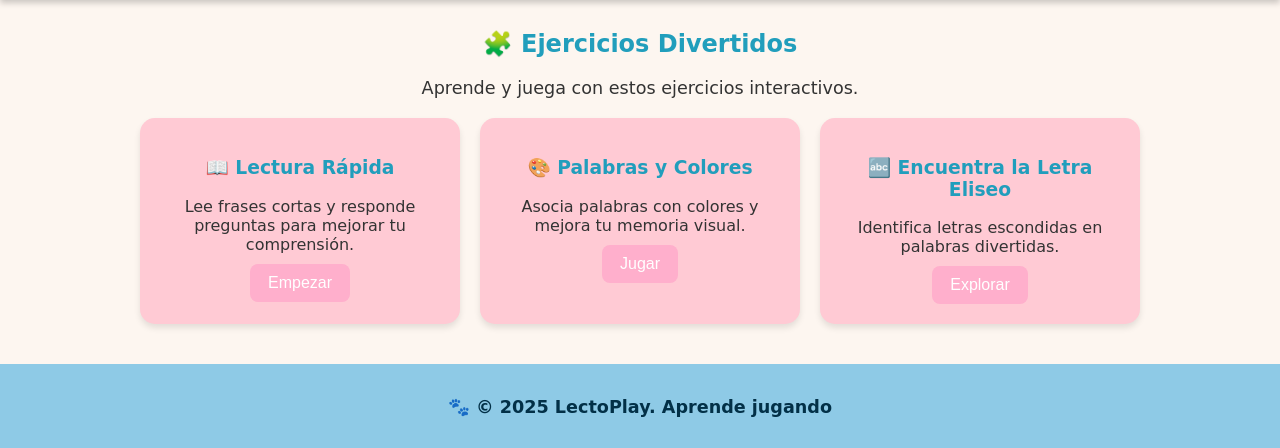
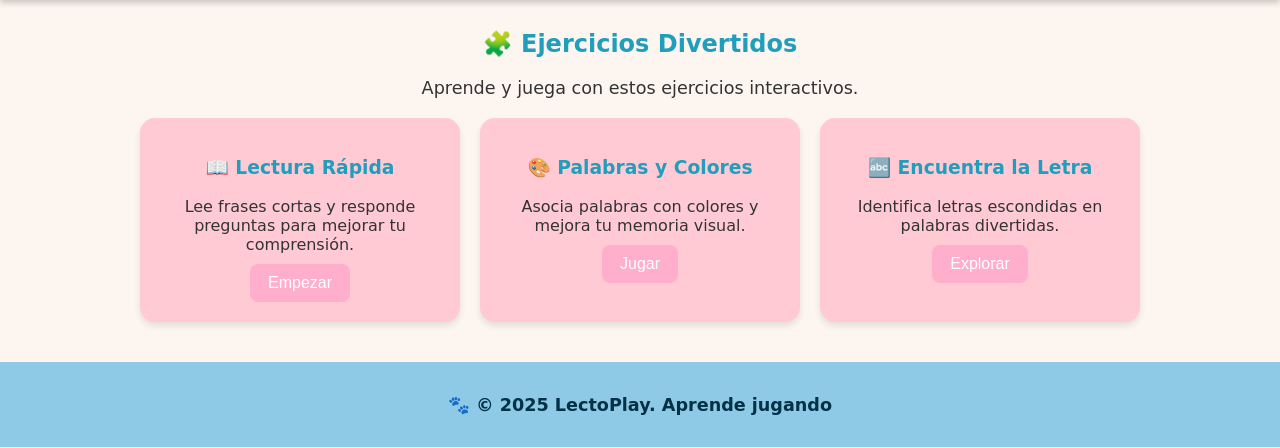
Before and after one commit to FS-Robert/LectoPlay, a Django app: page /ejercicios/ in a window 1280 px wide. Shown: the part 143-591 px from the top of the page. Run offline with Django 5.2, Linux system fonts and the light colour scheme.

Commit message:
arreglando eljiseo

```diff
--- a/LectoPlay/app/templates/ejercicios.html
+++ b/LectoPlay/app/templates/ejercicios.html
@@ -19,7 +19,7 @@
             <button class="btn">Jugar</button>
         </div>
         <div class="card">
-            <h3>🔤 Encuentra la Letra Eliseo</h3>
+            <h3>🔤 Encuentra la Letra</h3>
             <p>Identifica letras escondidas en palabras divertidas.</p>
             <button class="btn">Explorar</button>
         </div>
```
